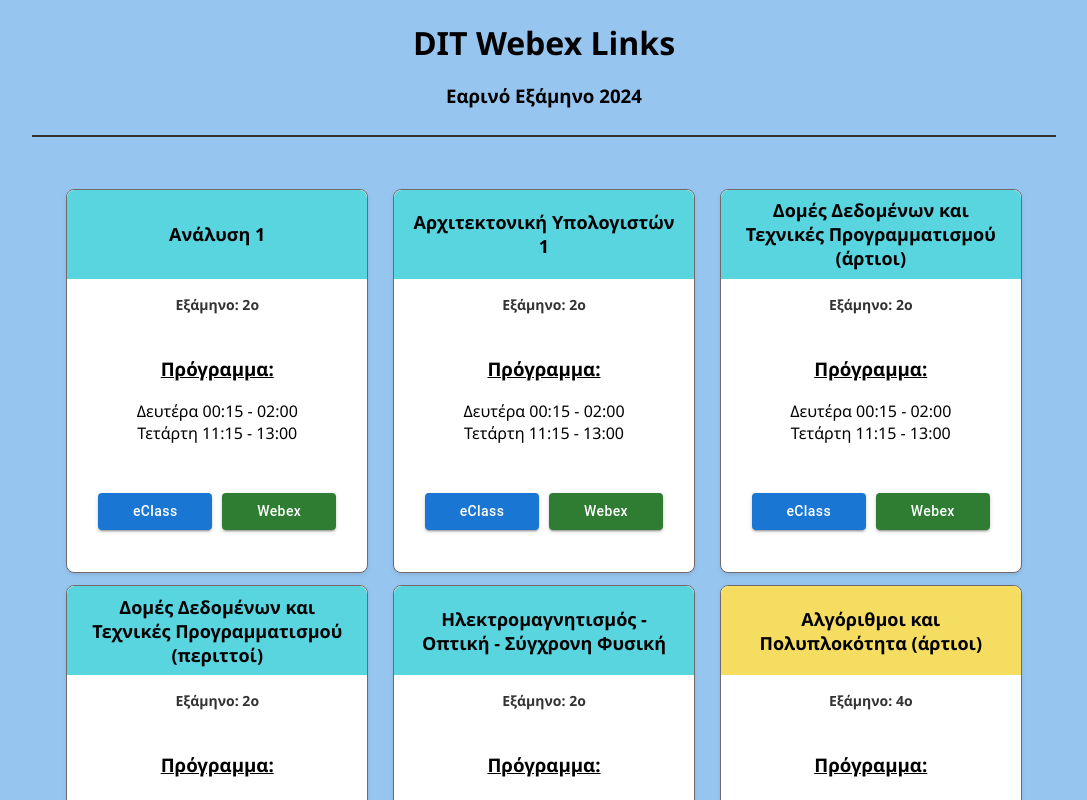
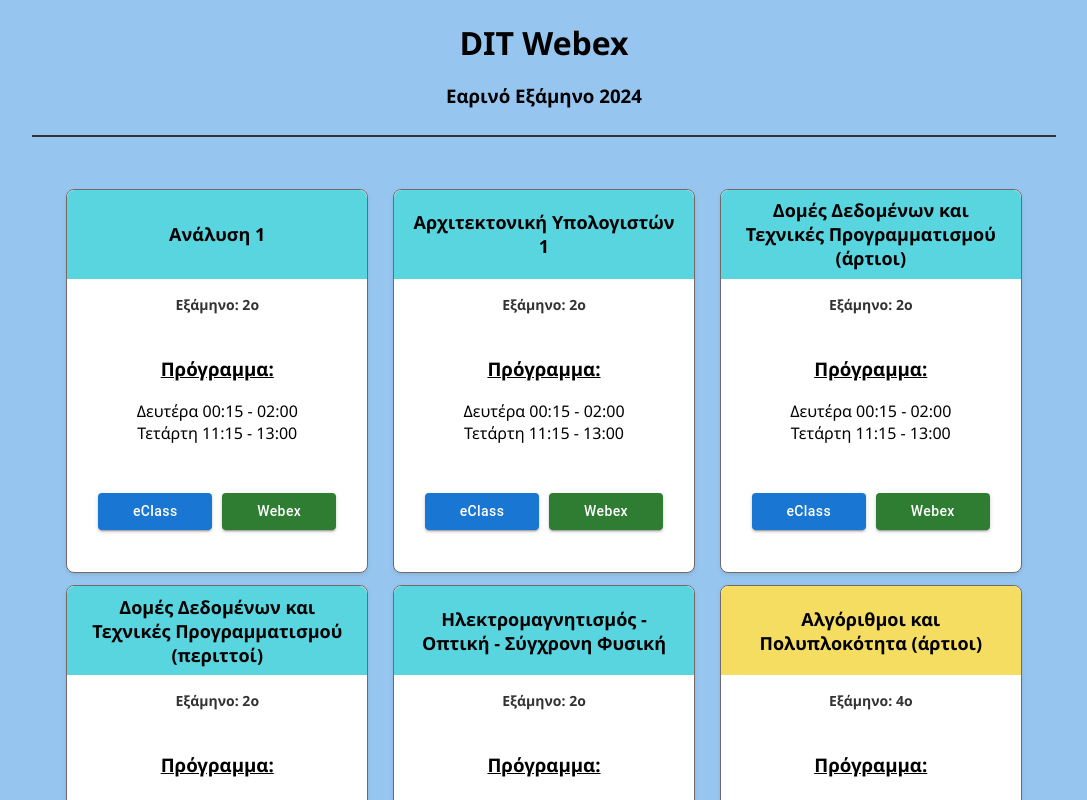
Before and after one commit to mgiannopoulos24/DIT-Webex-Links, a React (Create React App) app: page / in a window 1280 px wide. Shown: the top 800 px of the page, without its empty margins (96-1183 px from the left). Built offline with nearby package versions, Linux system fonts and the light colour scheme.

Commit message:
Test Commit

```diff
--- a/src/App.jsx
+++ b/src/App.jsx
@@ -7,7 +7,7 @@ const App = () => {
     <>
       <div className='app'>
 
-        <h1>DIT Webex Links</h1>
+        <h1>DIT Webex</h1>
         <h3>Εαρινό Εξάμηνο 2024</h3>
         <hr />
 
```
